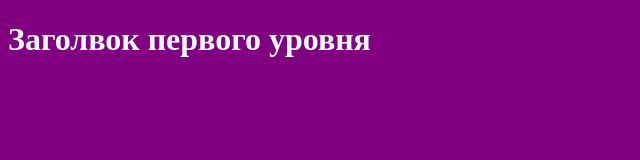
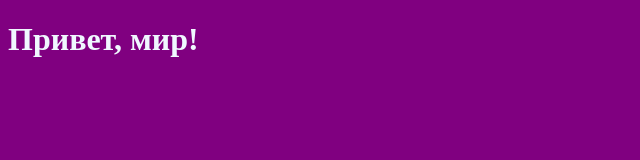
Before and after one commit to YSerhii-dev/test, a plain HTML site: page index.html in a window 1280 px wide. Shown: the whole page, without its empty margins (0-640 px from the left). Drawn offline with Linux system fonts and the light colour scheme.

Commit message:
изменил заголовок

```diff
--- a/index.html
+++ b/index.html
@@ -8,6 +8,6 @@
   <link rel="stylesheet" href="style.css">
 </head>
 <body>
-  <h1 class="page-title">Заголвок первого уровня</h1>
+  <h1 class="page-title">Привет, мир!</h1>
 </body>
 </html>
```
